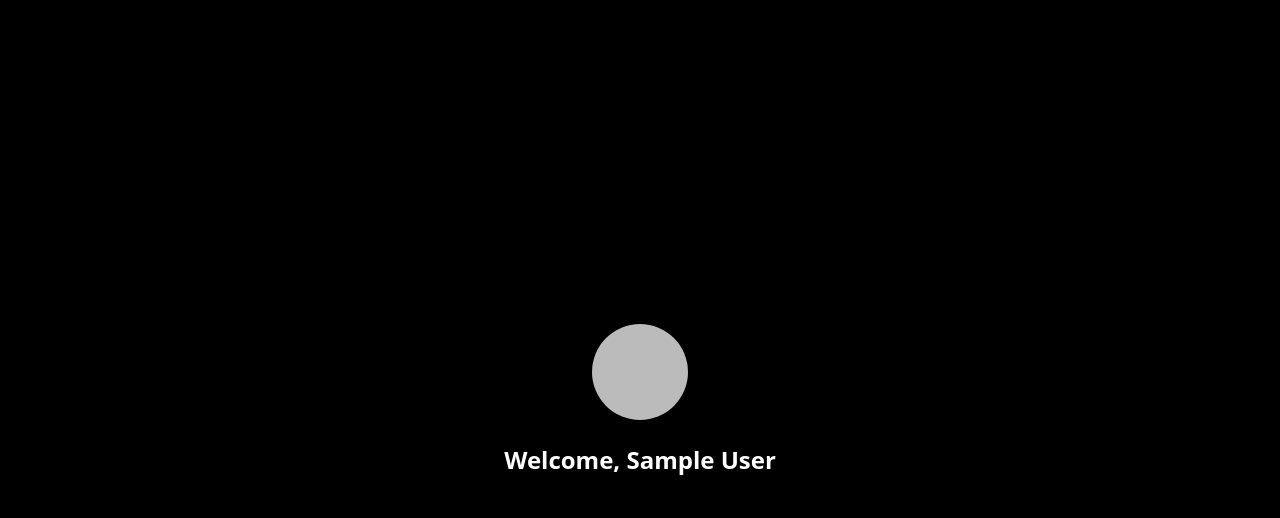
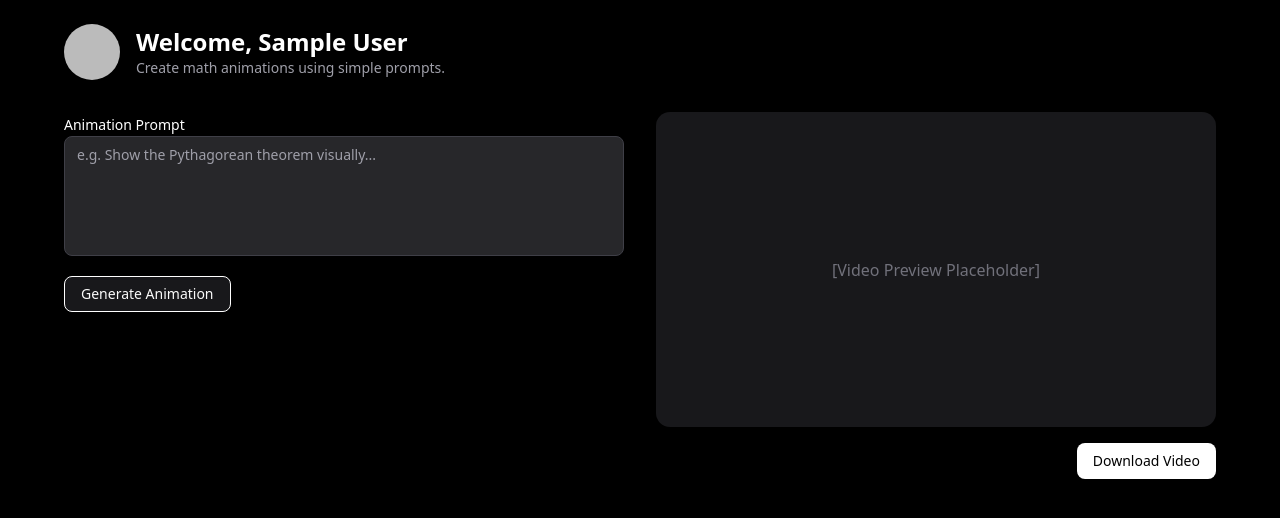
Before and after one commit to sarthaksharma27/Flow, a Next.js app: page /dashboard in a window 1280 px wide. Shown: the top 518 px of the page. Built offline with nearby package versions, Linux system fonts and the light colour scheme; no server answers; sample sign-in values are in the browser's storage.

Commit message:
Make the dasboard with auth

```diff
--- a/app/dashboard/page.tsx
+++ b/app/dashboard/page.tsx
@@ -2,6 +2,8 @@ import { getServerSession } from "next-auth"
 import { authOptions } from "../api/auth/[...nextauth]/route"
 import { redirect } from "next/navigation"
 import { Avatar, AvatarFallback, AvatarImage } from "@/components/ui/avatar"
+import { Button } from "@/components/ui/button"
+import { Textarea } from "@/components/ui/textarea"
 
 export default async function Dashboard() {
   const session = await getServerSession(authOptions)
@@ -11,17 +13,63 @@ export default async function Dashboard() {
   }
 
   return (
-    <div className="min-h-screen bg-black text-white flex flex-col items-center justify-center space-y-6">
-      <Avatar className="h-24 w-24">
-        <AvatarImage src={session.user?.image ?? ""} alt={session.user?.name ?? "User"} />
-        <AvatarFallback>
-          {session.user?.name?.charAt(0)}
-        </AvatarFallback>
-      </Avatar>
+    <div className="min-h-screen bg-black text-white p-6">
+      <div className="max-w-6xl mx-auto space-y-8">
 
-      <h1 className="text-2xl font-semibold">
-        Welcome, {session.user?.name}
-      </h1>
+        {/* User Info */}
+        <div className="flex items-center space-x-4">
+          <Avatar className="h-14 w-14">
+            <AvatarImage src={session.user?.image ?? ""} alt={session.user?.name ?? "User"} />
+            <AvatarFallback>
+              {session.user?.name?.charAt(0)}
+            </AvatarFallback>
+          </Avatar>
+          <div>
+            <h2 className="text-2xl font-semibold">
+              Welcome, {session.user?.name}
+            </h2>
+            <p className="text-sm text-zinc-400">Create math animations using simple prompts.</p>
+          </div>
+        </div>
+
+        {/* Main Interaction Area */}
+        <div className="flex flex-col md:flex-row md:space-x-8 space-y-6 md:space-y-0">
+
+          {/* Prompt Input Area */}
+        <div className="flex-1 space-y-3">
+          <label htmlFor="prompt" className="text-sm font-medium">
+            Animation Prompt
+          </label>
+          <Textarea
+            id="prompt"
+            placeholder="e.g. Show the Pythagorean theorem visually..."
+            className="text-white bg-zinc-800 resize-none h-[120px] border border-zinc-700 placeholder:text-zinc-400"
+          />
+          <Button
+            className="mt-2 w-full md:w-auto border border-white hover:shadow-[0_0_10px_white]"
+          >
+            Generate Animation
+          </Button>
+        </div>
+
+
+          {/* Video Preview and Download */}
+          <div className="flex-1 space-y-4">
+            <div className="aspect-[16/9] w-full max-w-full bg-zinc-900 rounded-xl flex items-center justify-center shadow-md">
+              {/* Replace with actual video later */}
+              <span className="text-zinc-500">[Video Preview Placeholder]</span>
+              {/* <video src="..." controls className="w-full h-full rounded-xl" /> */}
+            </div>
+
+            <div className="flex justify-end">
+              <Button variant="secondary" className="bg-white text-black hover:bg-zinc-200">
+                Download Video
+              </Button>
+            </div>
+          </div>
+        </div>
+
+      </div>
     </div>
   )
 }
--- /dev/null
+++ b/components/ui/input.tsx
@@ -0,0 +1,21 @@
+import * as React from "react"
+
+import { cn } from "@/lib/utils"
+
+function Input({ className, type, ...props }: React.ComponentProps<"input">) {
+  return (
+    <input
+      type={type}
+      data-slot="input"
+      className={cn(
+        "file:text-foreground placeholder:text-muted-foreground selection:bg-primary selection:text-primary-foreground dark:bg-input/30 border-input flex h-9 w-full min-w-0 rounded-md border bg-transparent px-3 py-1 text-base shadow-xs transition-[color,box-shadow] outline-none file:inline-flex file:h-7 file:border-0 file:bg-transparent file:text-sm file:font-medium disabled:pointer-events-none disabled:cursor-not-allowed disabled:opacity-50 md:text-sm",
+        "focus-visible:border-ring focus-visible:ring-ring/50 focus-visible:ring-[3px]",
+        "aria-invalid:ring-destructive/20 dark:aria-invalid:ring-destructive/40 aria-invalid:border-destructive",
+        className
+      )}
+      {...props}
+    />
+  )
+}
+
+export { Input }
--- /dev/null
+++ b/components/ui/textarea.tsx
@@ -0,0 +1,18 @@
+import * as React from "react"
+
+import { cn } from "@/lib/utils"
+
+function Textarea({ className, ...props }: React.ComponentProps<"textarea">) {
+  return (
+    <textarea
+      data-slot="textarea"
+      className={cn(
+        "border-input placeholder:text-muted-foreground focus-visible:border-ring focus-visible:ring-ring/50 aria-invalid:ring-destructive/20 dark:aria-invalid:ring-destructive/40 aria-invalid:border-destructive dark:bg-input/30 flex field-sizing-content min-h-16 w-full rounded-md border bg-transparent px-3 py-2 text-base shadow-xs transition-[color,box-shadow] outline-none focus-visible:ring-[3px] disabled:cursor-not-allowed disabled:opacity-50 md:text-sm",
+        className
+      )}
+      {...props}
+    />
+  )
+}
+
+export { Textarea }
```
